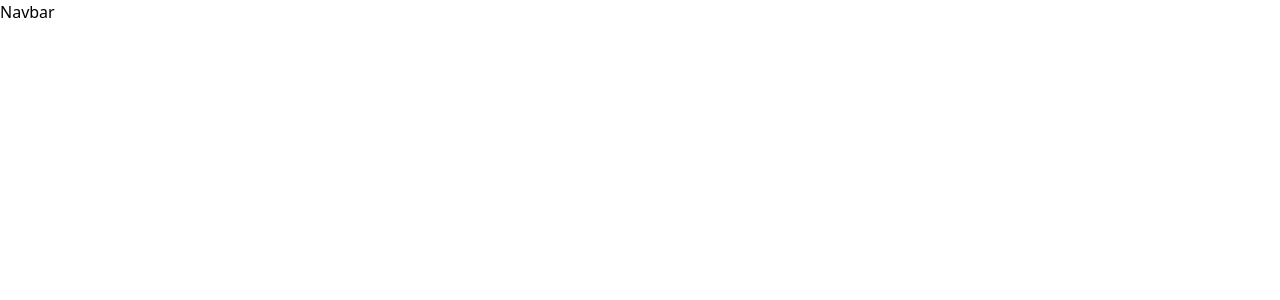
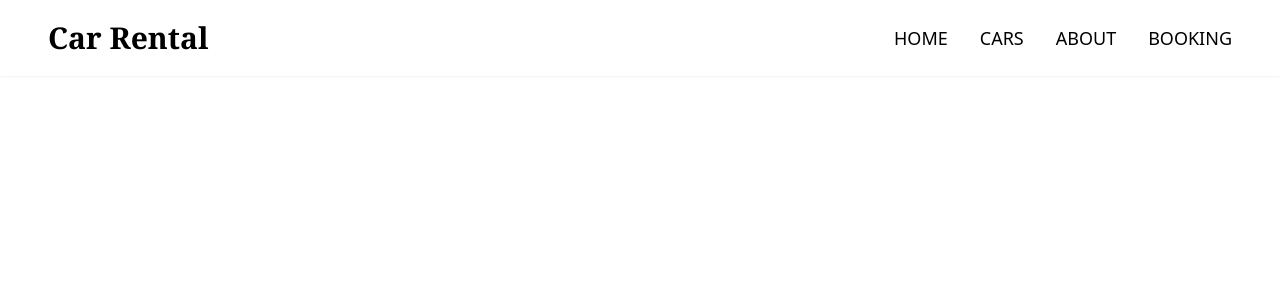
Before and after one commit to ansh4223/Car-Rental-WebApp, a React (Vite) app: page / in a window 1280 px wide. Shown: the top 300 px of the page. Built offline with nearby package versions, Linux system fonts and the light colour scheme.

Commit message:
Add: navbar

```diff
--- a/src/components/Navbar/Navbar.jsx
+++ b/src/components/Navbar/Navbar.jsx
@@ -1,11 +1,51 @@
-import React from 'react'
+import React from "react";
 
+const NavLinks = [
+  {
+    id: 1,
+    name: "HOME",
+    link: "/#",
+  },
+  {
+    id: 2,
+    name: "CARS",
+    link: "/#cars",
+  },
+  {
+    id: 3,
+    name: "ABOUT",
+    link: "/#about",
+  },
+  {
+    id: 4,
+    name: "BOOKING",
+    link: "/#booking",
+  },
+];
 const Navbar = () => {
   return (
-    <div>
-      Navbar
-    </div>
-  )
-}
+    <nav className="shadow-sm">
+      <div className="container">
+        <div className="flex justify-between items-center">
+          <div>
+            <h1 className="text-3xl font-bold font-serif">Car Rental</h1>
+          </div>
+          <div className="hidden md:block">
+            <ul className="flex items-center gap-8">
+              {NavLinks.map((data) => (
+                <li key={data.id}
+                className="py-4">
+                  <a className="inline-block py-2 hover:border-b-2 hover:text-primary hover:border-primary transition-colors duration-500 text-lg font-medium" href={data.link}>
+                    {data.name}
+                  </a>
+                </li>
+              ))}
+            </ul>
+          </div>
+        </div>
+      </div>
+    </nav>
+  );
+};
 
-export default Navbar
+export default Navbar;
```
